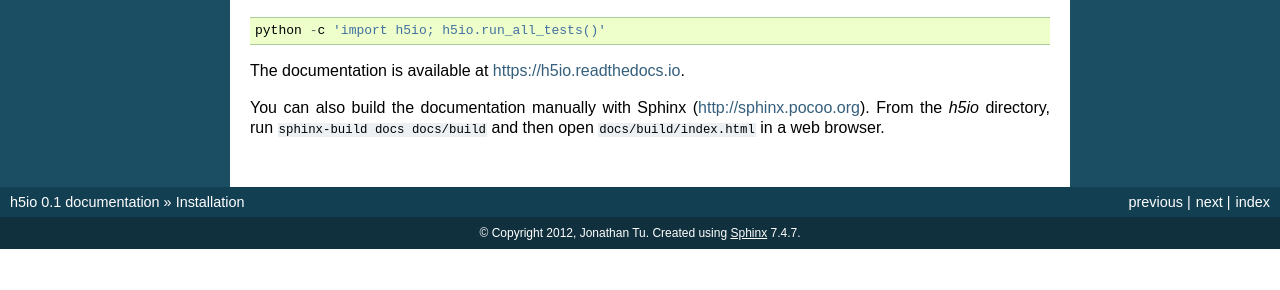
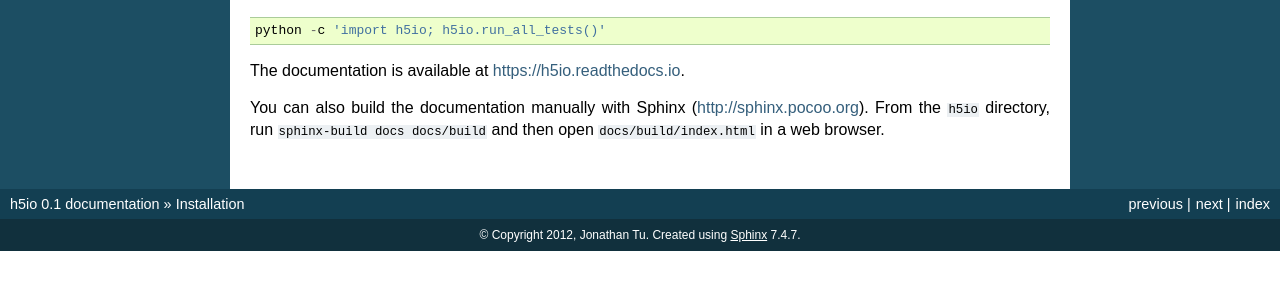
Before and after one commit to jhtu/high5py, a Sphinx documentation site: the page built from docs/install.rst, in a window 1280 px wide. Shown: the part 290-580 px from the top of the page. Built offline with Sphinx 7.4.7, drawn with Linux system fonts in a browser that asks for light colours; formulas are drawn with MathJax 3; pages that are not in the unit, such as notebooks, are missing from menus.

Commit message:
Changed text formatting.

```diff
--- a/docs/install.rst
+++ b/docs/install.rst
@@ -18,5 +18,5 @@ The documentation is available at https://h5io.readthedocs.io.
 
 You can also build the documentation manually with Sphinx
 (http://sphinx.pocoo.org).
-From the `h5io` directory, run ``sphinx-build docs docs/build`` and then open
+From the ``h5io`` directory, run ``sphinx-build docs docs/build`` and then open
 ``docs/build/index.html`` in a web browser.
```
